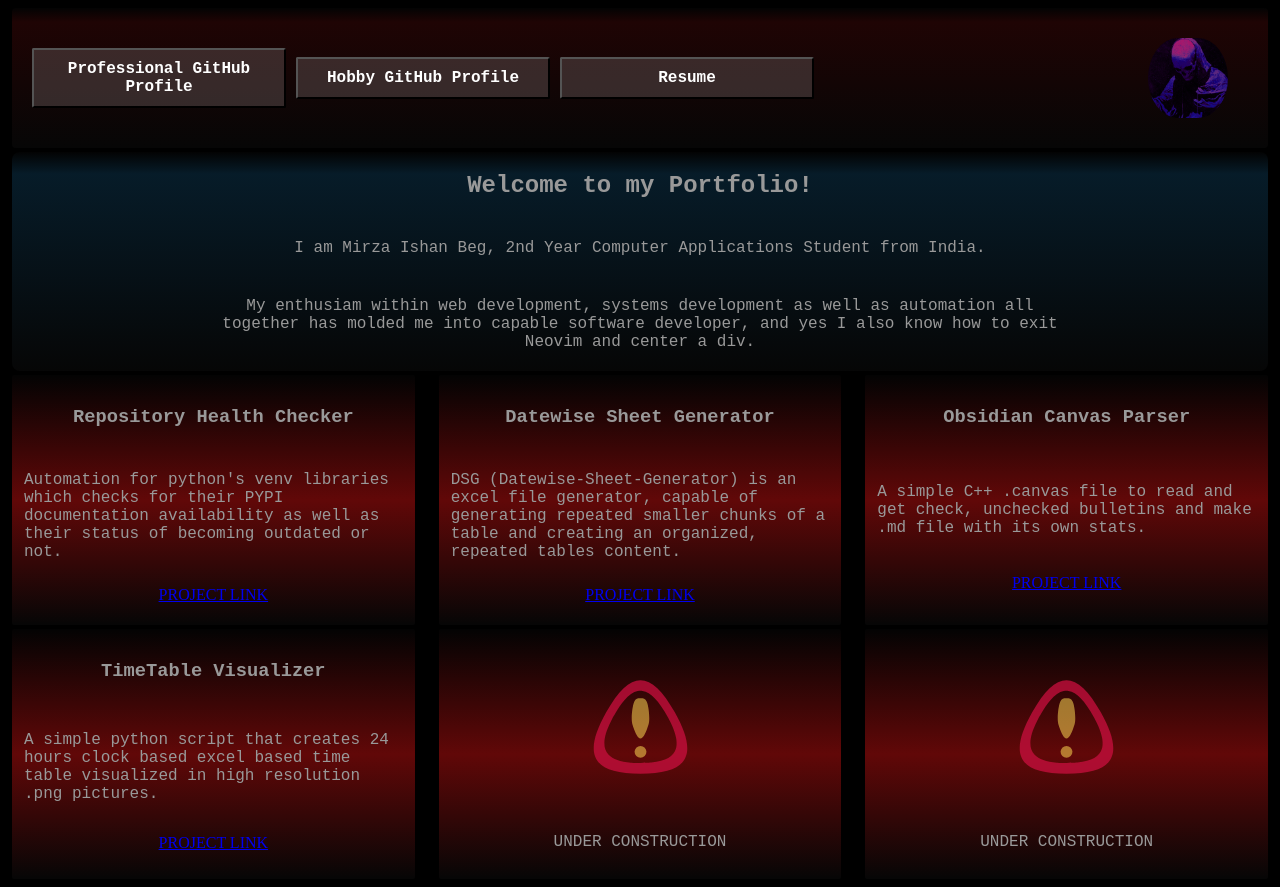
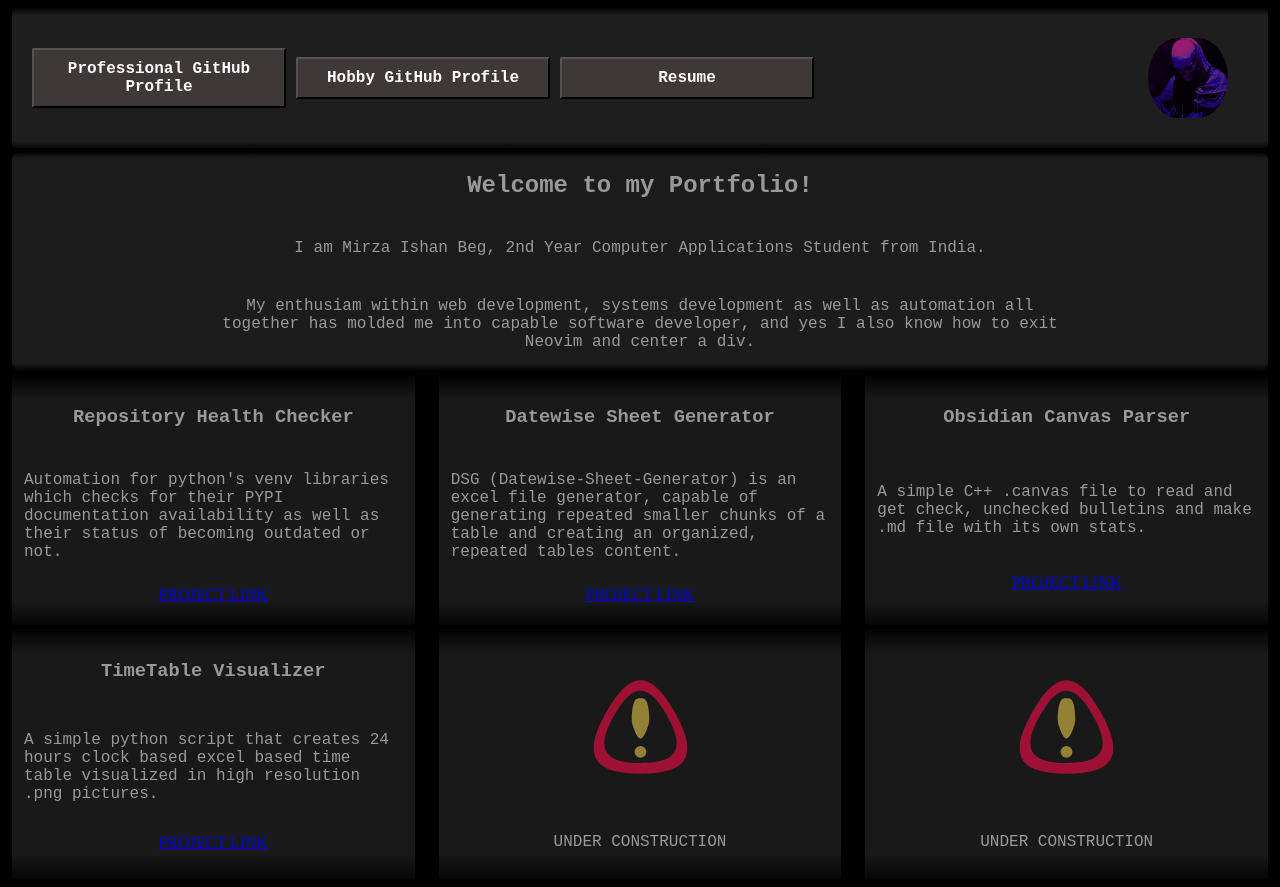
Before and after one commit to Mirza-Ishan-Beg/Portfolio, a plain HTML site: page index.html in a window 1280 px wide. Drawn offline with Linux system fonts and the light colour scheme.

Commit message:
CSS Style Changes

```diff
--- a/simple.css
+++ b/simple.css
@@ -1,3 +1,7 @@
+:root{
+    --card-color-dial: 25;
+    --title-color-dial: 30;
+}
 body {
     background-color: rgb(0, 0, 0);
 }
@@ -151,13 +155,39 @@ body {
 
 /*LINEAR COLOR GRADIENTS*/
 .card-color-gradient {
-    background: linear-gradient(0deg, #060606, rgb(97, 8, 8), #030303 );
+    background: linear-gradient(
+        0deg, rgba(6, 6, 6, 1),
+        rgb(var(--card-color-dial), var(--card-color-dial), var(--card-color-dial)) 10%,
+        rgb(var(--card-color-dial), var(--card-color-dial), var(--card-color-dial)) 90%,
+        rgba(3, 3, 3, 1));
+}
+
+.card-color-gradient:hover {
+    background: linear-gradient(
+        0deg, rgba(6, 6, 6, 1),
+        rgb(var(--card-color-dial), var(--card-color-dial), var(--card-color-dial)) 5%,
+        rgb(var(--card-color-dial), var(--card-color-dial), var(--card-color-dial)) 95%,
+        rgba(3, 3, 3, 1));
+}
+
+.card-color-gradient-construction {
+    background: radial-gradient(circle at 50% 42%, rgba(6, 6, 6, 1), rgb(97, 8, 8) 25%, rgba(3, 3, 3, 1) 50%);
 }
 
 .intro-color-gradient {
-    background: linear-gradient(0deg, #060606, rgba(7, 30, 44, 0.922) 90%, #030303 );
+    background: linear-gradient(0deg, rgba(3, 3, 3, 1),rgba(30, 30, 30, 0.922) 4%, rgba(30, 30, 30, 0.922) 97%, rgba(3, 3, 3, 1));
 }
 
 .title-gradient {
-    background: linear-gradient(0deg, #060606, rgba(54, 7, 7, 0.575) 90%, #030303 );
+    background: linear-gradient(0deg,
+        rgba(6, 6, 6, 1),
+        rgba(
+            var(--title-color-dial),
+            var(--title-color-dial),
+            var(--title-color-dial), 1) 5%,
+        rgba(
+            var(--title-color-dial),
+            var(--title-color-dial),
+            var(--title-color-dial), 1) 95%,
+          rgba(3, 3, 3, 1));
 }
```
